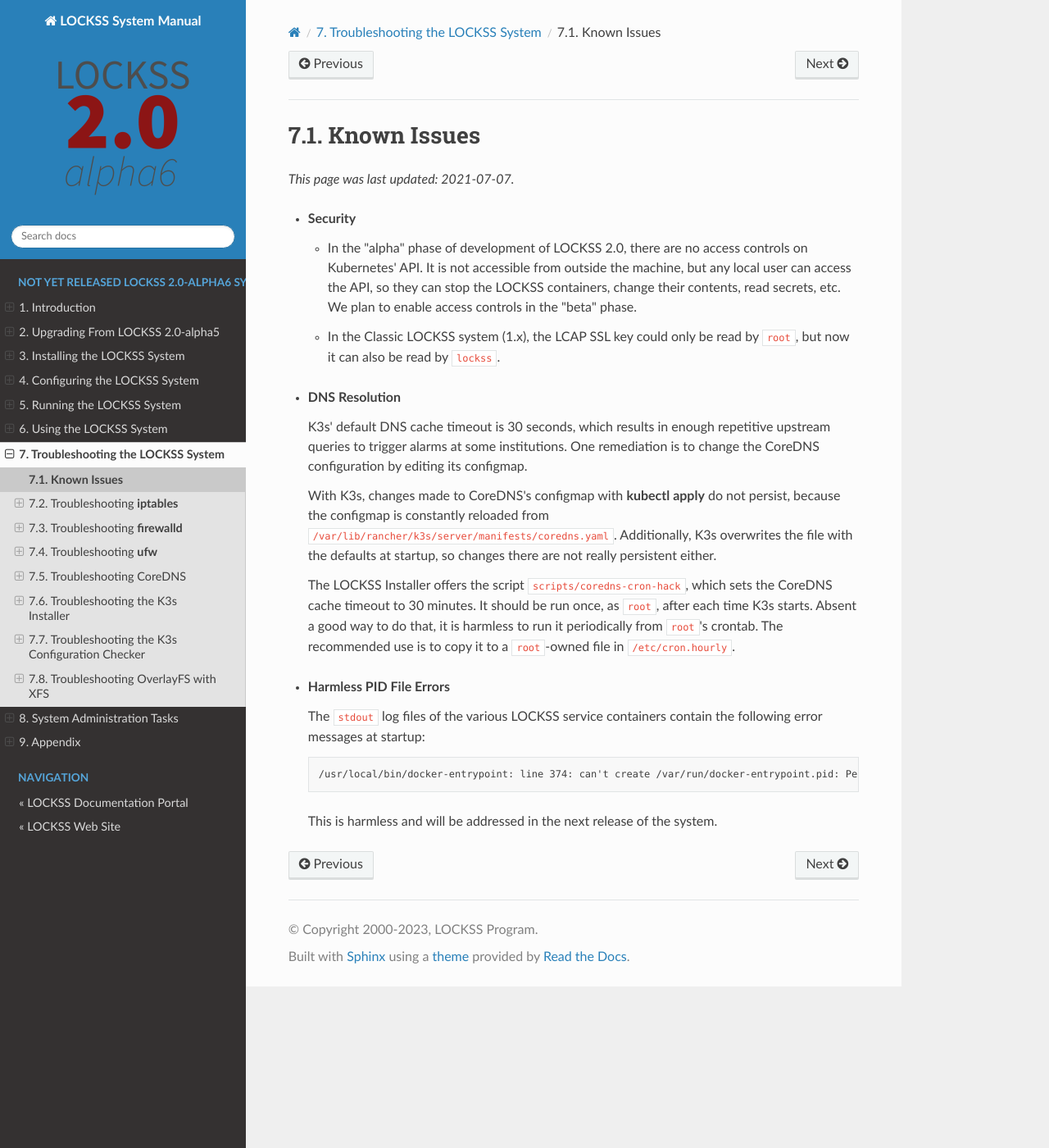
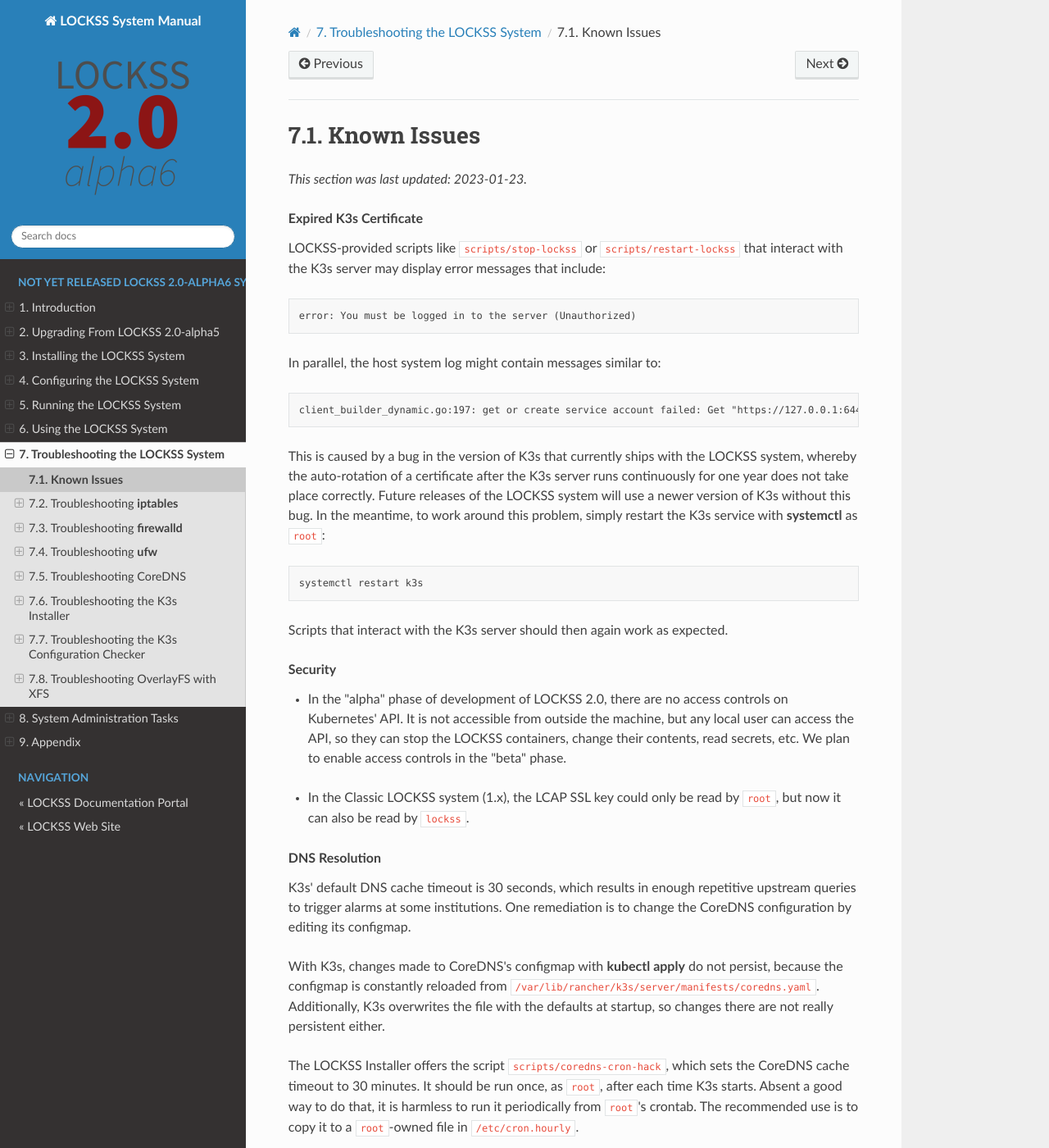
Before and after one commit to lockss/lockss-rtd-manual, a Sphinx documentation site: the page built from docs/troubleshooting/known-issues.rst, in a window 1280 px wide and 1400 px high. Shown: the whole window at 82% size. Built offline with Sphinx 7.4.7 and the Read the Docs theme 2.0.0, drawn with Linux system fonts in a browser that asks for light colours; some of the changed text lies outside the part shown.

Commit message:
Add note about the expired K3s cert after one year.
Reformatting.

```diff
--- a/docs/troubleshooting/known-issues.rst
+++ b/docs/troubleshooting/known-issues.rst
@@ -2,38 +2,62 @@
 Known Issues
 ============
 
-*This page was last updated: 2021-07-07.*
+*This section was last updated: 2023-01-23.*
+
+.. _known-issue-k3s-cert:
+
+.. rubric:: Expired K3s Certificate
+
+LOCKSS-provided scripts like ``scripts/stop-lockss`` or ``scripts/restart-lockss`` that interact with the K3s server may display error messages that include:
+
+.. code-block:: text
+
+   error: You must be logged in to the server (Unauthorized)
+
+In parallel, the host system log might contain messages similar to:
+
+.. code-block:: text
+
+   client_builder_dynamic.go:197: get or create service account failed: Get "https://127.0.0.1:6444/api/v1/namespaces/kube-system/serviceaccounts/generic-garbage-collector": x509: certificate has expired or is not yet valid: current time 2023-01-22T03:32:05-08:00 is after 2023-01-21T02:13:28Z
+
+This is caused by a bug in the version of K3s that currently ships with the LOCKSS system, whereby the auto-rotation of a certificate after the K3s server runs continuously for one year does not take place correctly. Future releases of the LOCKSS system will use a newer version of K3s without this bug. In the meantime, to work around this problem, simply restart the K3s service with :program:`systemctl` as ``root``:
+
+.. code-block:: text
+
+   systemctl restart k3s
+
+Scripts that interact with the K3s server should then again work as expected.
 
 .. _known-issue-security:
 
-*  **Security**
+.. rubric:: Security
 
-   .. _known-issue-k8s-access:
+.. _known-issue-k8s-access:
 
-   *  In the "alpha" phase of development of LOCKSS 2.0, there are no access controls on Kubernetes' API. It is not accessible from outside the machine, but any local user can access the API, so they can stop the LOCKSS containers, change their contents, read secrets, etc. We plan to enable access controls in the "beta" phase.
+*  In the "alpha" phase of development of LOCKSS 2.0, there are no access controls on Kubernetes' API. It is not accessible from outside the machine, but any local user can access the API, so they can stop the LOCKSS containers, change their contents, read secrets, etc. We plan to enable access controls in the "beta" phase.
 
-   .. _known-issue-lcap-ssl:
+.. _known-issue-lcap-ssl:
 
-   *  In the Classic LOCKSS system (1.x), the LCAP SSL key could only be read by ``root``, but now it can also be read by ``lockss``.
+*  In the Classic LOCKSS system (1.x), the LCAP SSL key could only be read by ``root``, but now it can also be read by ``lockss``.
 
 .. _known-issue-dns:
 
-*  **DNS Resolution**
+.. rubric:: DNS Resolution
 
-   K3s' default DNS cache timeout is 30 seconds, which results in enough repetitive upstream queries to trigger alarms at some institutions. One remediation is to change the CoreDNS configuration by editing its configmap.
+K3s' default DNS cache timeout is 30 seconds, which results in enough repetitive upstream queries to trigger alarms at some institutions. One remediation is to change the CoreDNS configuration by editing its configmap.
 
-   With K3s, changes made to CoreDNS's configmap with :program:`kubectl apply` do not persist, because the configmap is constantly reloaded from :file:`/var/lib/rancher/k3s/server/manifests/coredns.yaml`.  Additionally, K3s overwrites the file with the defaults at startup, so changes there are not really persistent either.
+With K3s, changes made to CoreDNS's configmap with :program:`kubectl apply` do not persist, because the configmap is constantly reloaded from :file:`/var/lib/rancher/k3s/server/manifests/coredns.yaml`.  Additionally, K3s overwrites the file with the defaults at startup, so changes there are not really persistent either.
 
-   The LOCKSS Installer offers the script :file:`scripts/coredns-cron-hack`, which sets the CoreDNS cache timeout to 30 minutes. It should be run once, as ``root``, after each time K3s starts. Absent a good way to do that, it is harmless to run it periodically from ``root``'s crontab. The recommended use is to copy it to a ``root``-owned file in :file:`/etc/cron.hourly`.
+The LOCKSS Installer offers the script :file:`scripts/coredns-cron-hack`, which sets the CoreDNS cache timeout to 30 minutes. It should be run once, as ``root``, after each time K3s starts. Absent a good way to do that, it is harmless to run it periodically from ``root``'s crontab. The recommended use is to copy it to a ``root``-owned file in :file:`/etc/cron.hourly`.
 
 .. _known-issue-pid-files:
 
-*  **Harmless PID File Errors**
+.. rubric:: Harmless PID File Errors
 
-   The ``stdout`` log files of the various LOCKSS service containers contain the following error messages at startup:
+The ``stdout`` log files of the various LOCKSS service containers contain the following error messages at startup:
 
-   .. code-block:: text
+.. code-block:: text
 
-      /usr/local/bin/docker-entrypoint: line 374: can't create /var/run/docker-entrypoint.pid: Permission denied
+   /usr/local/bin/docker-entrypoint: line 374: can't create /var/run/docker-entrypoint.pid: Permission denied
 
-   This is harmless and will be addressed in the next release of the system.
+This is harmless and will be addressed in the a future release of the system.
```
